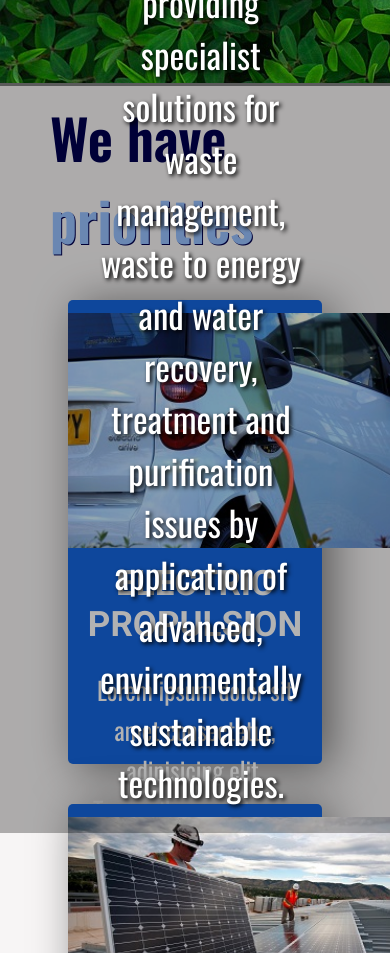
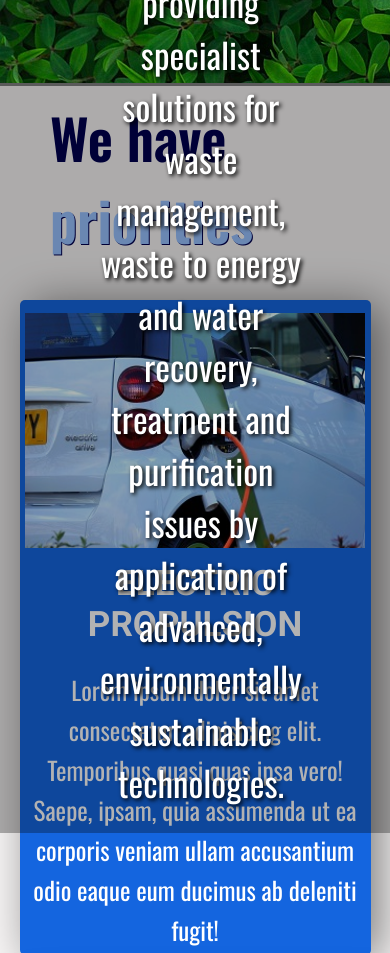
Before and after one commit to Czauder/EnergySolution-Company, a plain HTML site: page index.html in a window 390 px wide. Shown: the part 761-1714 px from the top of the page. Drawn offline with nearby package versions, Linux system fonts and the light colour scheme; a web font is replaced by a local one.

Commit message:
add media queries

```diff
--- a/style.css
+++ b/style.css
@@ -532,7 +532,7 @@ button:hover {
   }
 
   .photoWork img {
-    width: 350px
+    width: 320px
   }
 
   footer {
@@ -726,7 +726,14 @@ button:hover {
   }
 }
 
+@media (max-width : 480px) {
+  .photoWork div {
+    width: 90vw;
+    height: 95vh;
+    margin: 20px;
+  }
 
+}
 
 @media (max-width : 375px) {
   .navMobile {
```
